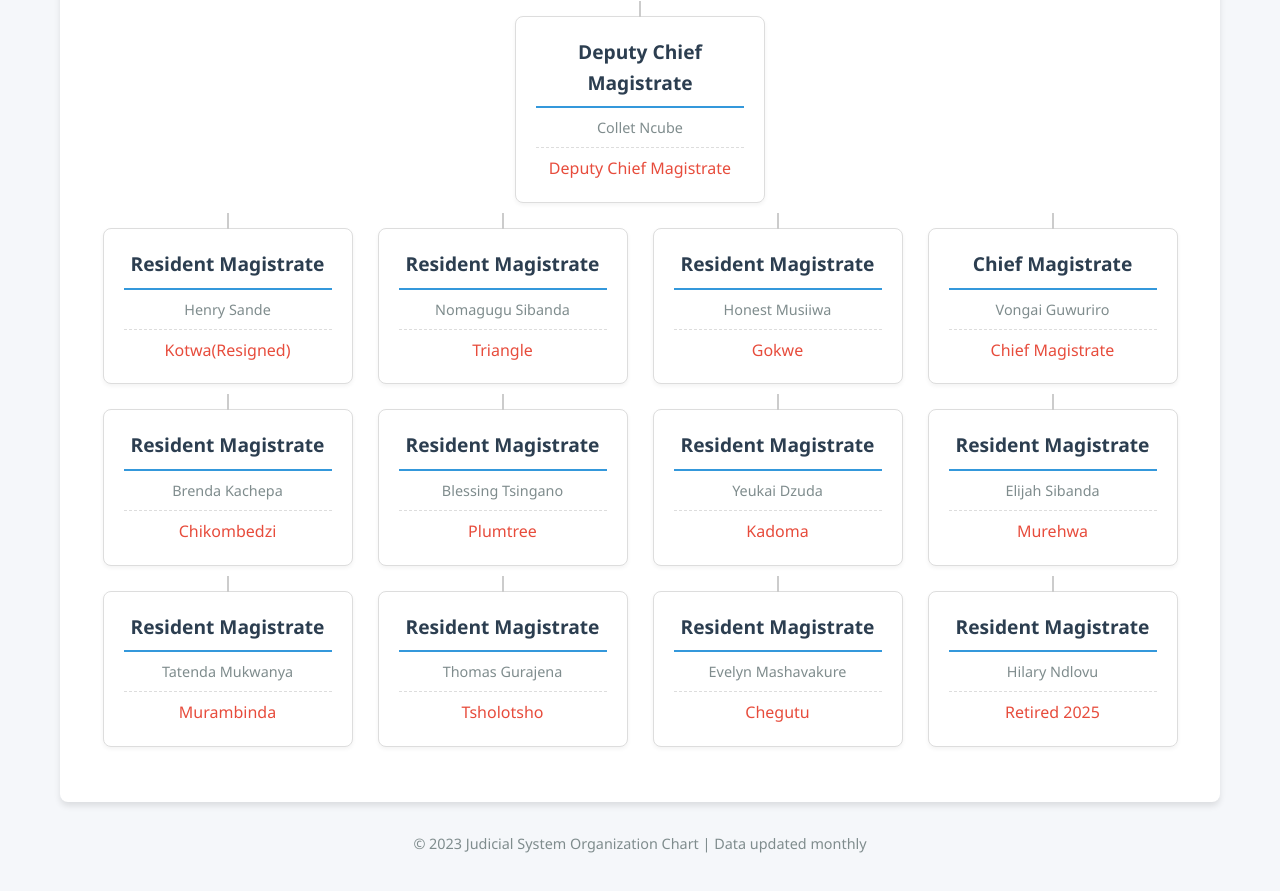
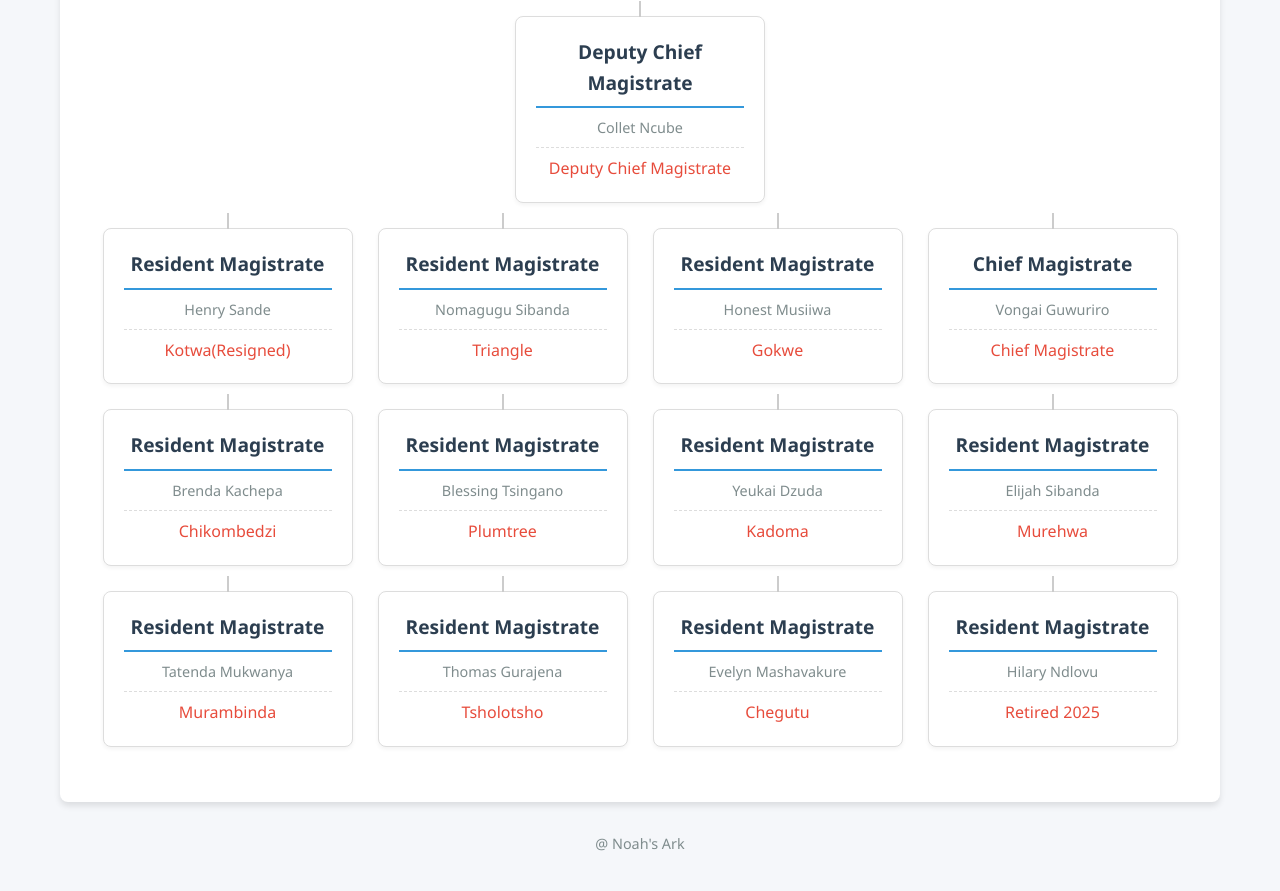
Before and after one commit to stiphzona/stiphzona.github.io, a plain HTML site: page index.html in a window 1280 px wide. Shown: the part 6279-7170 px from the top of the page. Drawn offline with Linux system fonts and the light colour scheme.

Commit message:
Update index.html

```diff
--- a/index.html
+++ b/index.html
@@ -3,7 +3,7 @@
 <head>
     <meta charset="UTF-8">
     <meta name="viewport" content="width=device-width, initial-scale=1.0">
-    <title>Judicial Hierarchy</title>
+    <title>Noah's Ark</title>
     <style>
         * {
             margin: 0;
@@ -218,7 +218,7 @@
         </div>
 
         <div class="footer">
-            <p>© 2023 Judicial System Organization Chart | Data updated monthly</p>
+            <p>@ Noah's Ark</p>
         </div>
     </div>
 
```
